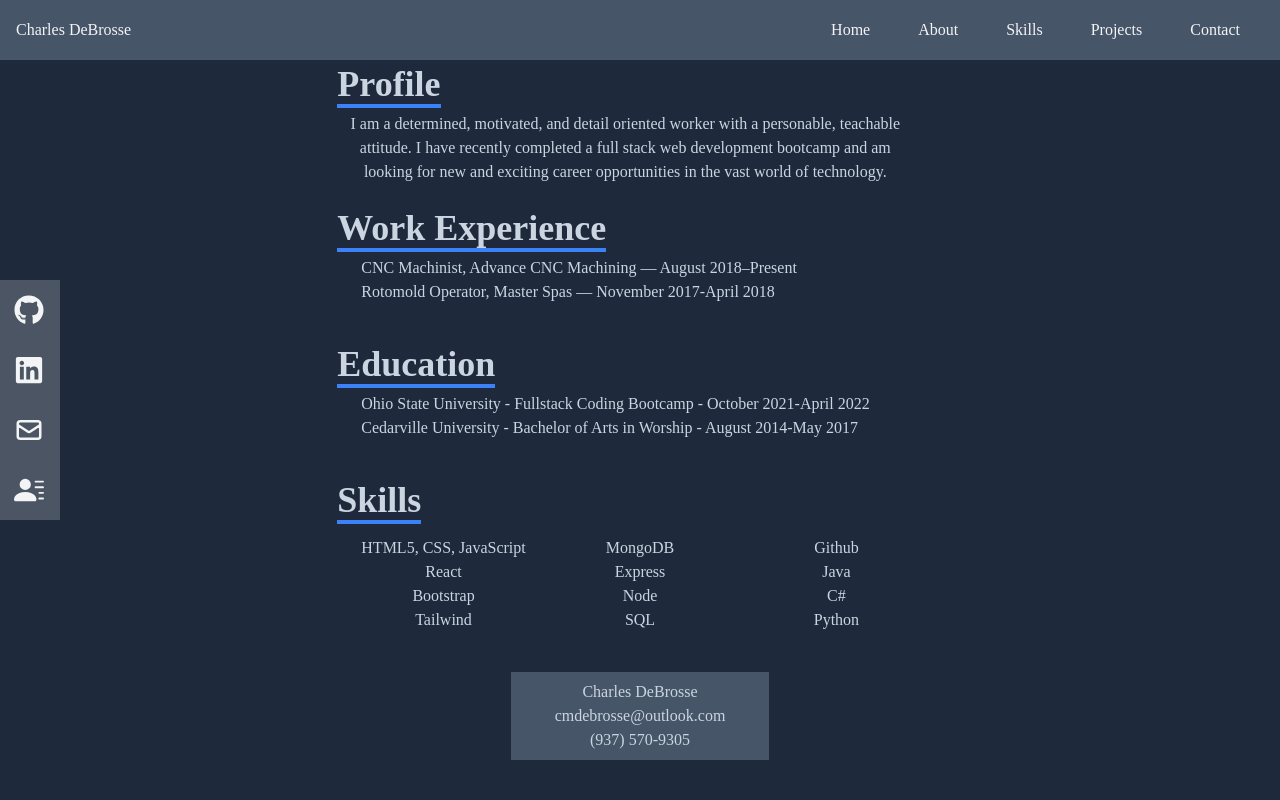
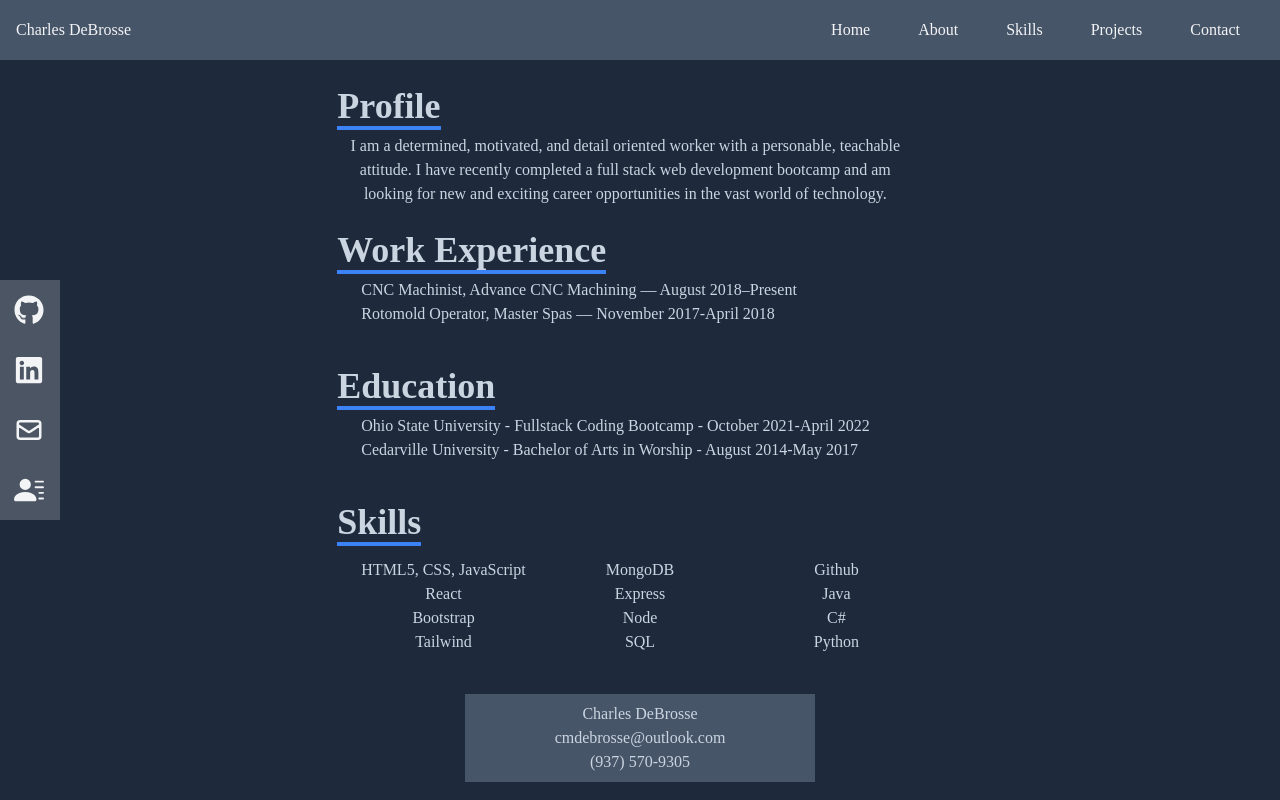
Before and after one commit to cmdebrosse/debrosse-portfolio, a React (Create React App) app: page /resume in a window 1280 px wide. Built offline with nearby package versions, Linux system fonts and the light colour scheme.

Commit message:
modified resume component

```diff
--- a/src/components/Resume.jsx
+++ b/src/components/Resume.jsx
@@ -5,13 +5,13 @@ const Resume = () => {
   return (
     <motion.div
       name="resume"
-      className="bg-slate-800 text-slate-300 h-screen"
+      className="bg-slate-800 text-slate-300 h-full md:h-screen"
       initial={{ x: 300, opacity: 0.5 }}
       animate={{ x: 0, opacity: 1 }}
       exit={{ x: -300, opacity: 0.5 }}
     >
       <div className="flex flex-col justify-center items-center">
-        <div className="p-4 mt-12 grid justify-items-start content-center">
+        <div className="p-4 mt-[70px] grid justify-items-start content-center">
           {/* Profile */}
           <div className="max-w-xl ">
             <h2 className="text-4xl font-bold inline border-b-4 border-blue-500">
@@ -88,7 +88,7 @@ const Resume = () => {
             </div>
           </div>
         </div>
-        <footer className="bg-slate-600 py-2 px-11">
+        <footer className="bg-slate-600 mb-2 py-2 px-[90px]">
           <div className="grid justify-items-center">
             <p>Charles DeBrosse</p>
             <p>cmdebrosse@outlook.com</p>
```
